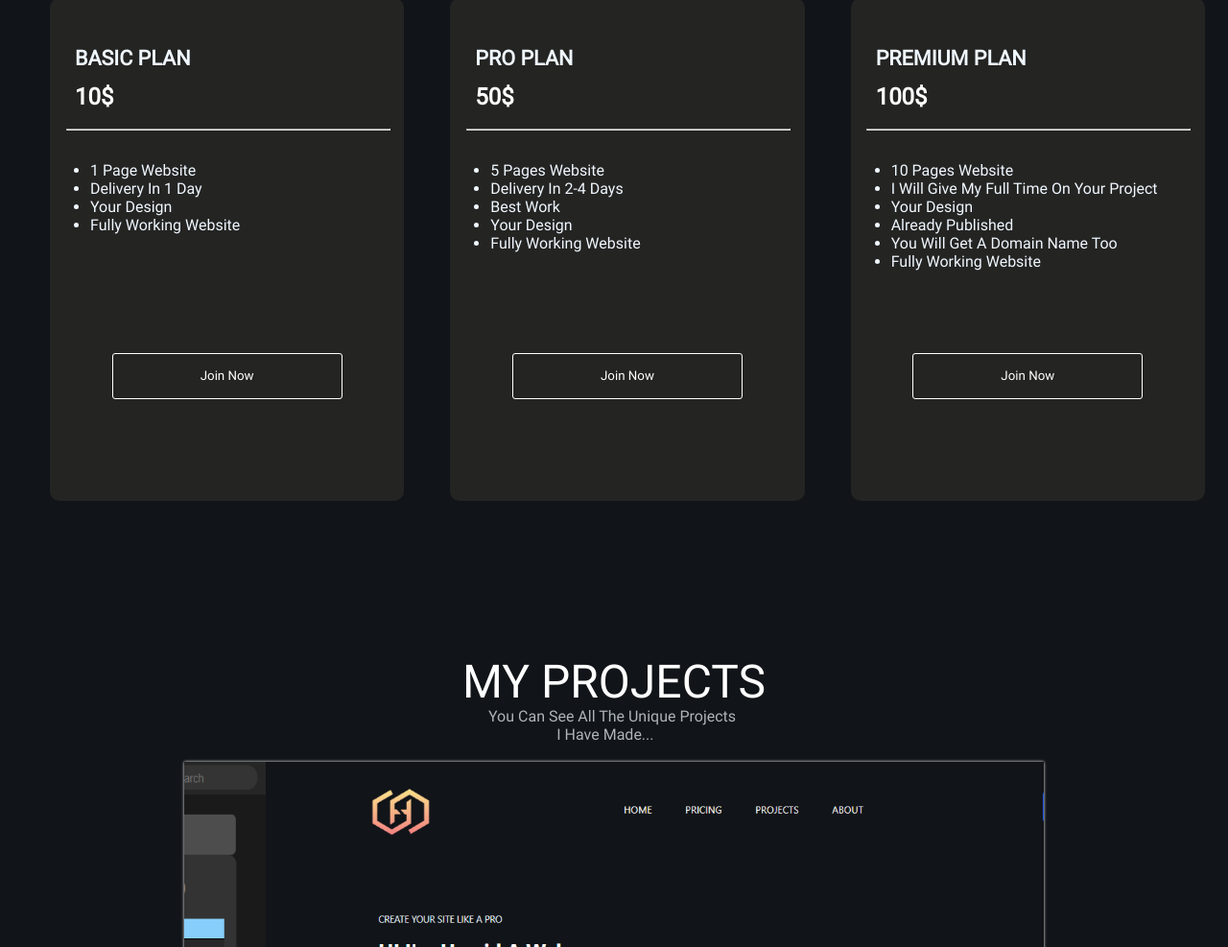
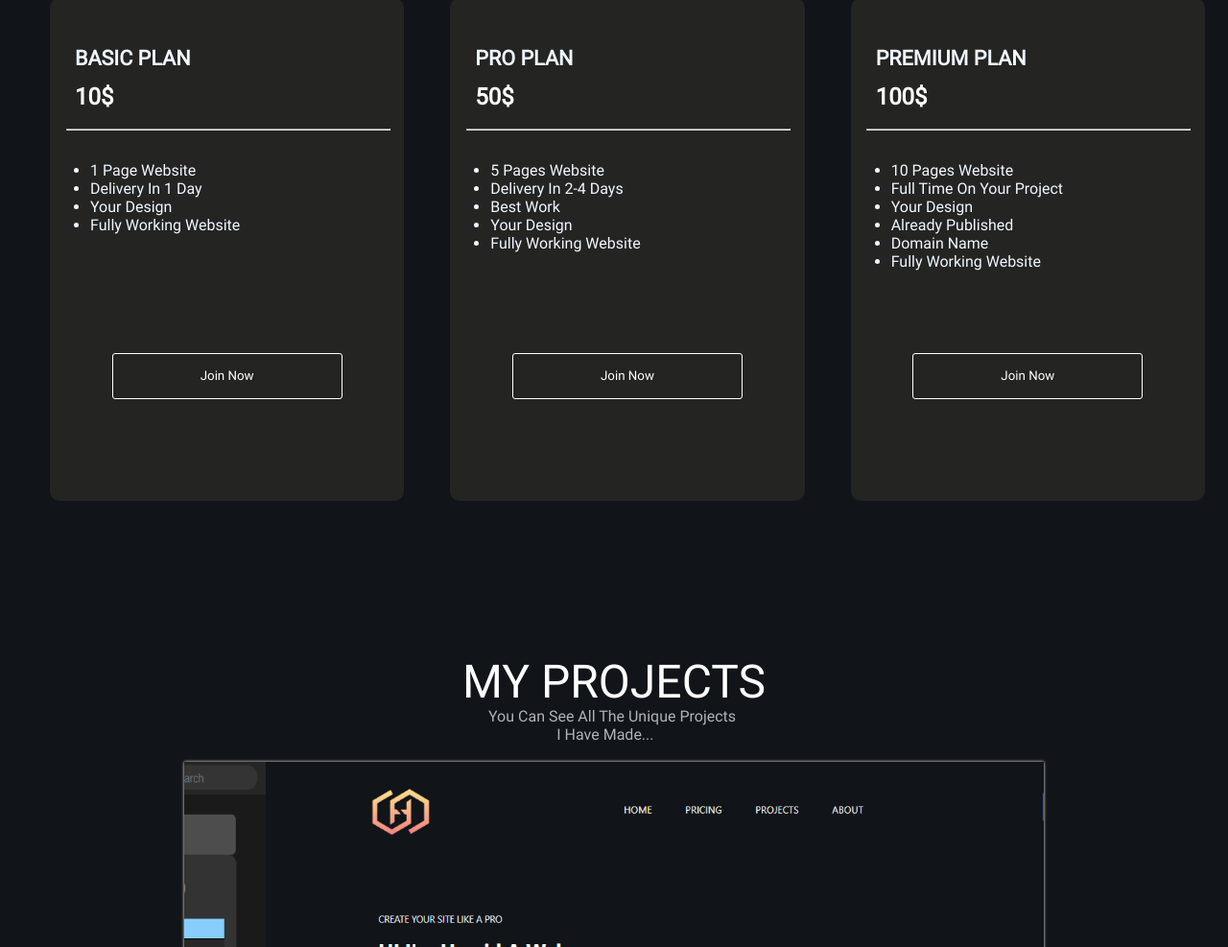
Before and after one commit to ham1dxd/tierlistmc.com, a plain HTML site: page index.html in a window 1280 px wide. Shown: the part 894-1881 px from the top of the page at 96% size. Drawn offline with nearby package versions, Linux system fonts and the light colour scheme.

Commit message:
Update index.html

```diff
--- a/index.html
+++ b/index.html
@@ -112,10 +112,10 @@ platforms.</pre>
                         <hr class="horline">
                         <ul class="list">
                             <li class="listitem">10 Pages Website</li>
-                            <li class="listitem">I Will Give My Full Time On Your Project</li>
+                            <li class="listitem">Full Time On Your Project</li>
                             <li class="listitem">Your Design</li>
                             <li class="listitem">Already Published</li>
-                            <li class="listitem">You Will Get A Domain Name Too</li>
+                            <li class="listitem">Domain Name</li>
                             <li class="listitem">Fully Working Website</li>
                         </ul>
                         <div class="joins">
```
